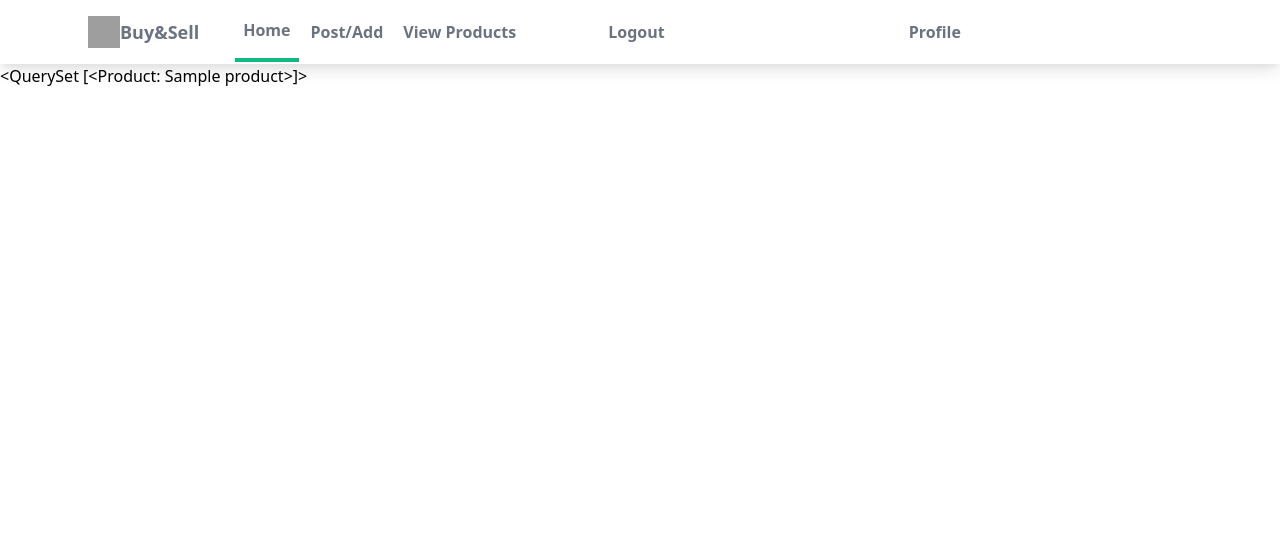
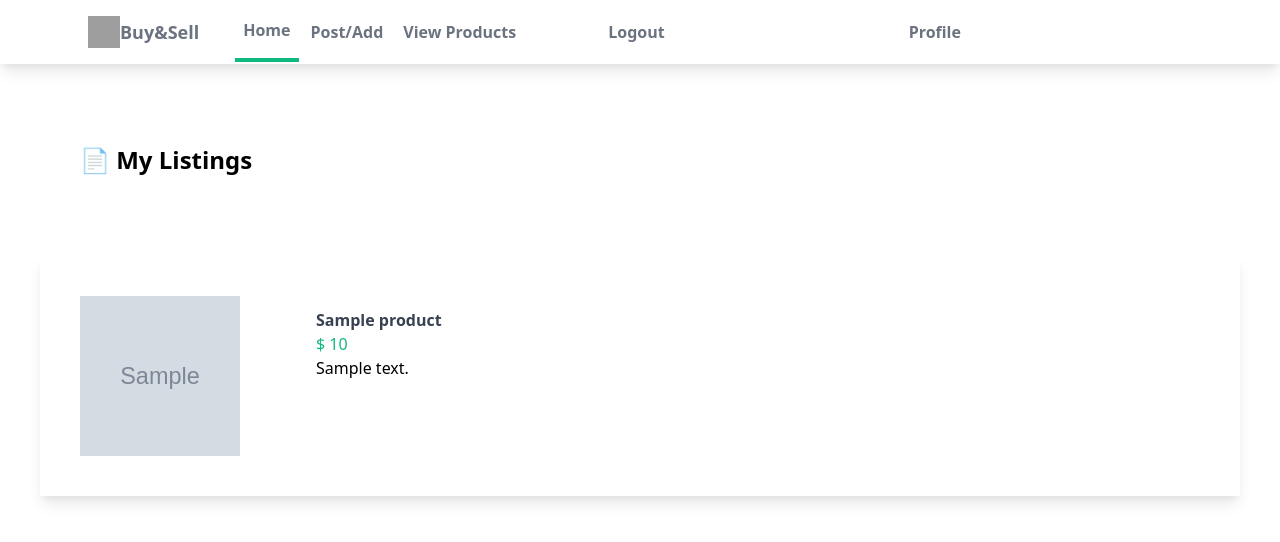
Before and after one commit to echeadle/django4, a Django app: page /myapp/products/mylistings in a window 1280 px wide. Shown: the top 542 px of the page. Run offline with Django 4.2, Linux system fonts and the light colour scheme; a user stored in the database is signed in; tables that the repository leaves empty hold one stand-in row (values such as "Sample post"); grey boxes marked "Sample" are stand-in pictures; style sheets or scripts are compiled from the project's sources; grey boxes are pictures that could not be loaded.

Commit message:
Section 88 style mylistsing page

```diff
--- a/myapp/templates/myapp/mylistings.html
+++ b/myapp/templates/myapp/mylistings.html
@@ -1,4 +1,16 @@
 {% extends 'myapp/base.html' %}
 {% block content %}
-{{products}}
+<div class="text-2xl m-10 p-10 font-bold">📄 My Listings</div>
+{% for product in products %}
+    <div class="itemcontainer flex shadow-lg m-10 p-10">
+        <span class="w-1/5">
+            <img class="w-40 h-40" src="{{ product.image.url }}" alt="">
+        </span>
+        <span class="w-2/5 mx-3 mt-3">
+            <div class="font-bold text-gray-700">{{product.name}}</div>
+            <div class="text-green-500">$ {{product.price}}</div>
+            <div>{{product.desc}}</div>
+        </span>
+    </div>
+{% endfor %}
 {% endblock %}
```
